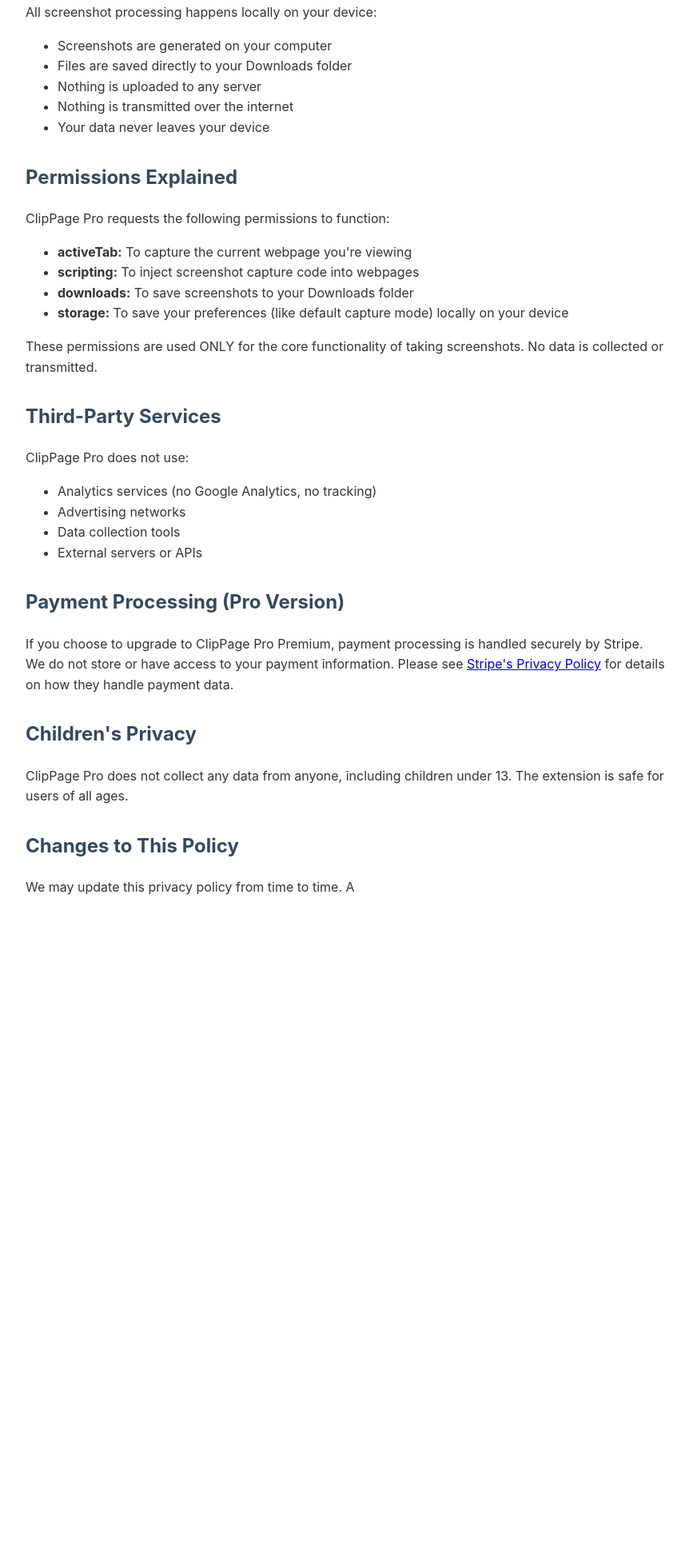
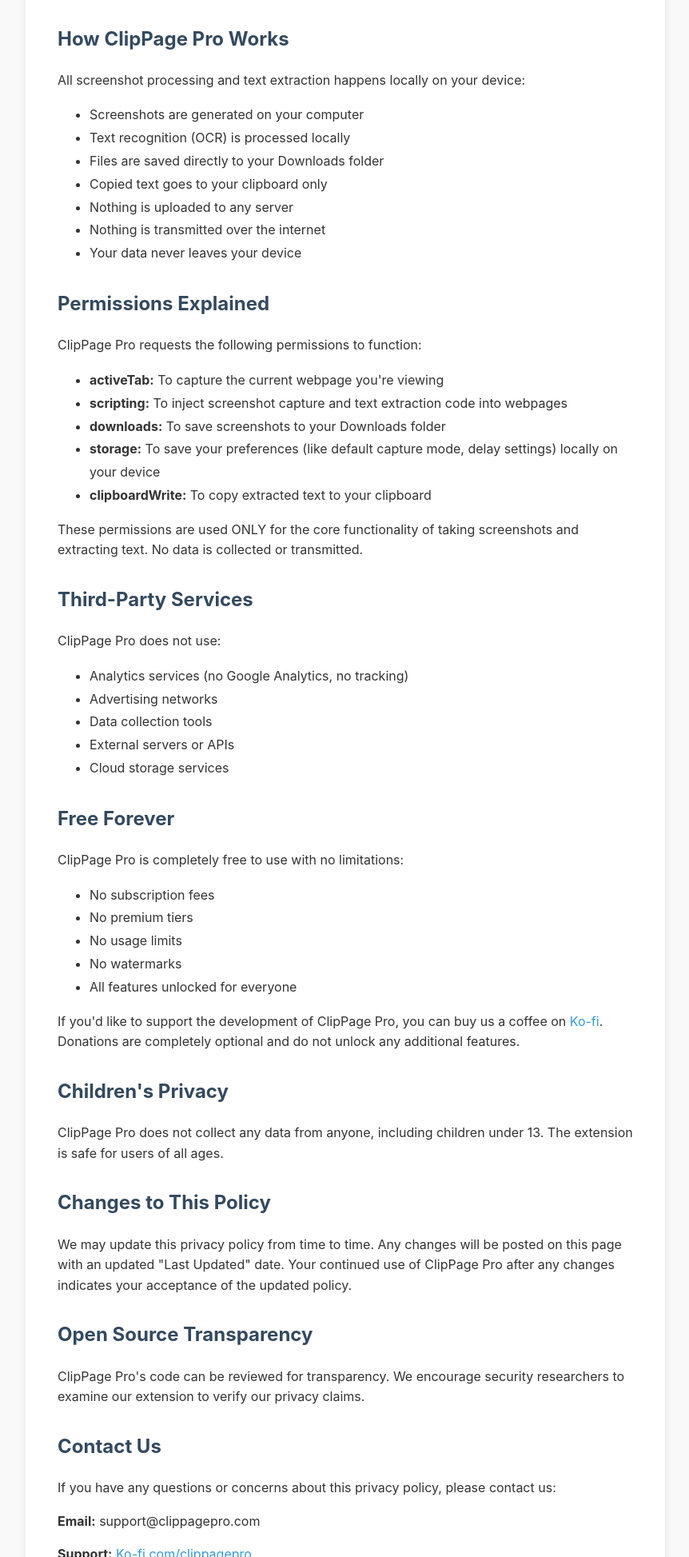
Before and after one commit to excitedlemon45/clippage-privacy, a plain HTML site: page index.html in a window 1280 px wide. Shown: the part 762-2709 px from the top of the page at 80% size, without its empty margins (208-1070 px from the left). Before the commit the page ends 1921 px from the top, so only its background shows below. Drawn offline with Linux system fonts and the light colour scheme.

Commit message:
Update index.html

```diff
--- a/index.html
+++ b/index.html
@@ -12,6 +12,13 @@
             margin: 0 auto;
             padding: 20px;
             color: #333;
+            background-color: #f9f9f9;
+        }
+        .container {
+            background: white;
+            padding: 40px;
+            border-radius: 8px;
+            box-shadow: 0 2px 10px rgba(0,0,0,0.1);
         }
         h1 {
             color: #2c3e50;
@@ -27,40 +34,60 @@
             font-style: italic;
         }
         .highlight {
-            background-color: #ecf0f1;
+            background-color: #e8f4f8;
             padding: 15px;
             border-left: 4px solid #3498db;
             margin: 20px 0;
         }
+        ul {
+            line-height: 1.8;
+        }
+        a {
+            color: #3498db;
+            text-decoration: none;
+        }
+        a:hover {
+            text-decoration: underline;
+        }
+        .footer {
+            text-align: center;
+            margin-top: 40px;
+            padding-top: 20px;
+            border-top: 1px solid #ddd;
+            color: #7f8c8d;
+        }
     </style>
 </head>
 <body>
+    <div class="container">
         <h1>ClipPage Pro Privacy Policy</h1>
         <p class="last-updated">Last Updated: February 14, 2026</p>
 
         <div class="highlight">
-        <strong>TL;DR:</strong> ClipPage Pro does NOT collect any data. Everything stays on your device. Your privacy is 100% protected.
+            <strong>TL;DR:</strong> ClipPage Pro does NOT collect any data. Everything stays on your device. Your privacy is 100% protected. Completely free forever.
         </div>
 
         <h2>Overview</h2>
-    <p>ClipPage Pro is committed to protecting your privacy. This Chrome extension does not collect, store, or transmit any personal data whatsoever.</p>
+        <p>ClipPage Pro is committed to protecting your privacy. This Chrome extension does not collect, store, or transmit any personal data whatsoever. All features are completely free with no limitations.</p>
 
         <h2>Data Collection</h2>
         <p><strong>ClipPage Pro does NOT collect:</strong></p>
         <ul>
             <li>Browsing history</li>
             <li>Personal information</li>
-        <li>Screenshot content</li>
+            <li>Screenshot content or copied text</li>
             <li>Usage analytics or statistics</li>
             <li>Cookies or tracking data</li>
             <li>Any information about you or your activities</li>
         </ul>
 
         <h2>How ClipPage Pro Works</h2>
-    <p>All screenshot processing happens locally on your device:</p>
+        <p>All screenshot processing and text extraction happens locally on your device:</p>
         <ul>
             <li>Screenshots are generated on your computer</li>
+            <li>Text recognition (OCR) is processed locally</li>
             <li>Files are saved directly to your Downloads folder</li>
+            <li>Copied text goes to your clipboard only</li>
             <li>Nothing is uploaded to any server</li>
             <li>Nothing is transmitted over the internet</li>
             <li>Your data never leaves your device</li>
@@ -70,11 +97,12 @@
         <p>ClipPage Pro requests the following permissions to function:</p>
         <ul>
             <li><strong>activeTab:</strong> To capture the current webpage you're viewing</li>
-        <li><strong>scripting:</strong> To inject screenshot capture code into webpages</li>
+            <li><strong>scripting:</strong> To inject screenshot capture and text extraction code into webpages</li>
             <li><strong>downloads:</strong> To save screenshots to your Downloads folder</li>
-        <li><strong>storage:</strong> To save your preferences (like default capture mode) locally on your device</li>
+            <li><strong>storage:</strong> To save your preferences (like default capture mode, delay settings) locally on your device</li>
+            <li><strong>clipboardWrite:</strong> To copy extracted text to your clipboard</li>
         </ul>
-    <p>These permissions are used ONLY for the core functionality of taking screenshots. No data is collected or transmitted.</p>
+        <p>These permissions are used ONLY for the core functionality of taking screenshots and extracting text. No data is collected or transmitted.</p>
 
         <h2>Third-Party Services</h2>
         <p>ClipPage Pro does not use:</p>
@@ -83,13 +111,38 @@
             <li>Advertising networks</li>
             <li>Data collection tools</li>
             <li>External servers or APIs</li>
+            <li>Cloud storage services</li>
         </ul>
 
-    <h2>Payment Processing (Pro Version)</h2>
-        <p>If you choose to upgrade to ClipPage Pro Premium, payment processing is handled securely by Stripe. We do not store or have access to your payment information. Please see <a href="https://stripe.com/privacy" target="_blank">Stripe's Privacy Policy</a> for details on how they handle payment data.</p>
+        <h2>Free Forever</h2>
+        <p>ClipPage Pro is completely free to use with no limitations:</p>
+        <ul>
+            <li>No subscription fees</li>
+            <li>No premium tiers</li>
+            <li>No usage limits</li>
+            <li>No watermarks</li>
+            <li>All features unlocked for everyone</li>
+        </ul>
+        <p>If you'd like to support the development of ClipPage Pro, you can buy us a coffee on <a href="https://ko-fi.com/clippagepro" target="_blank">Ko-fi</a>. Donations are completely optional and do not unlock any additional features.</p>
 
         <h2>Children's Privacy</h2>
         <p>ClipPage Pro does not collect any data from anyone, including children under 13. The extension is safe for users of all ages.</p>
 
         <h2>Changes to This Policy</h2>
-    <p>We may update this privacy policy from time to time. A
+        <p>We may update this privacy policy from time to time. Any changes will be posted on this page with an updated "Last Updated" date. Your continued use of ClipPage Pro after any changes indicates your acceptance of the updated policy.</p>
+
+        <h2>Open Source Transparency</h2>
+        <p>ClipPage Pro's code can be reviewed for transparency. We encourage security researchers to examine our extension to verify our privacy claims.</p>
+
+        <h2>Contact Us</h2>
+        <p>If you have any questions or concerns about this privacy policy, please contact us:</p>
+        <p><strong>Email:</strong> support@clippagepro.com</p>
+        <p><strong>Support:</strong> <a href="https://ko-fi.com/clippagepro" target="_blank">Ko-fi.com/clippagepro</a></p>
+
+        <div class="footer">
+            <p>© 2026 ClipPage Pro. All rights reserved.</p>
+            <p><a href="https://chrome.google.com/webstore" target="_blank">Download ClipPage Pro on Chrome Web Store</a></p>
+        </div>
+    </div>
+</body>
+</html>
```
Lines whose indentation alone changed are shown as unchanged.
